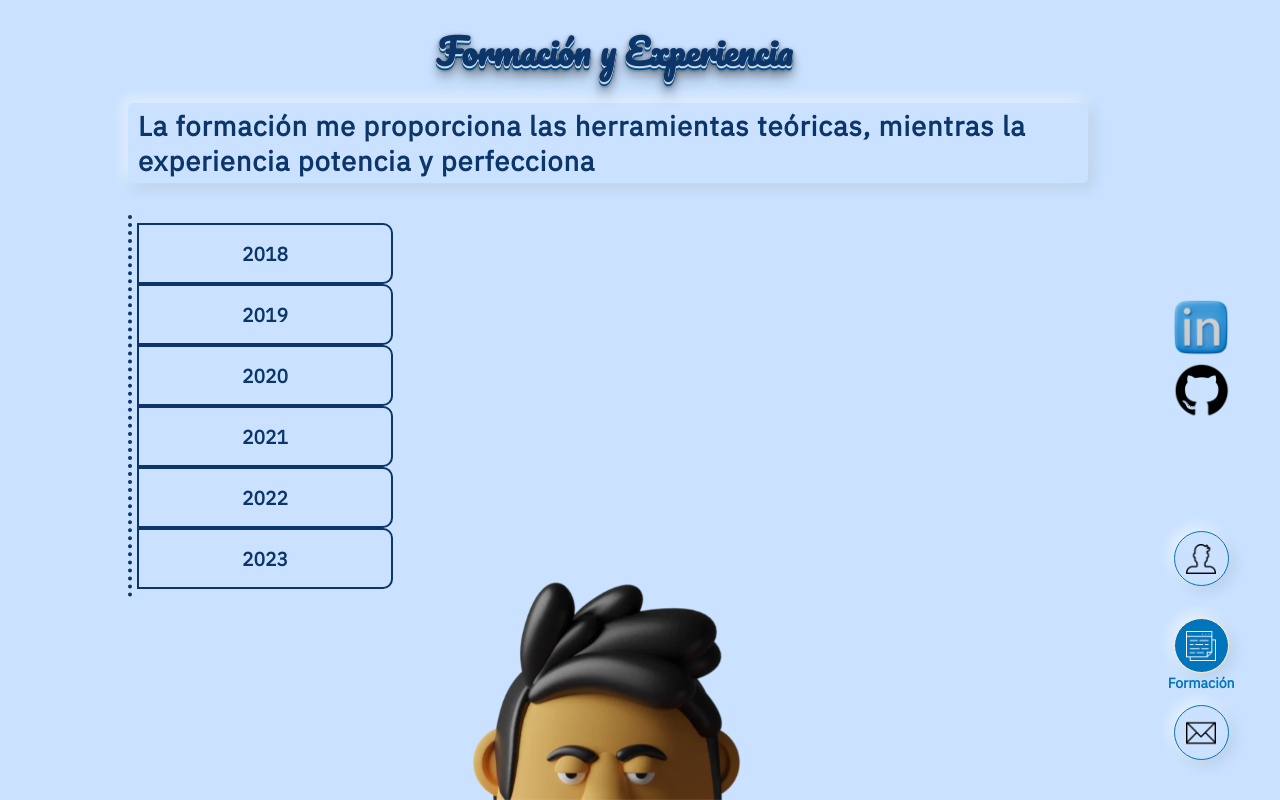
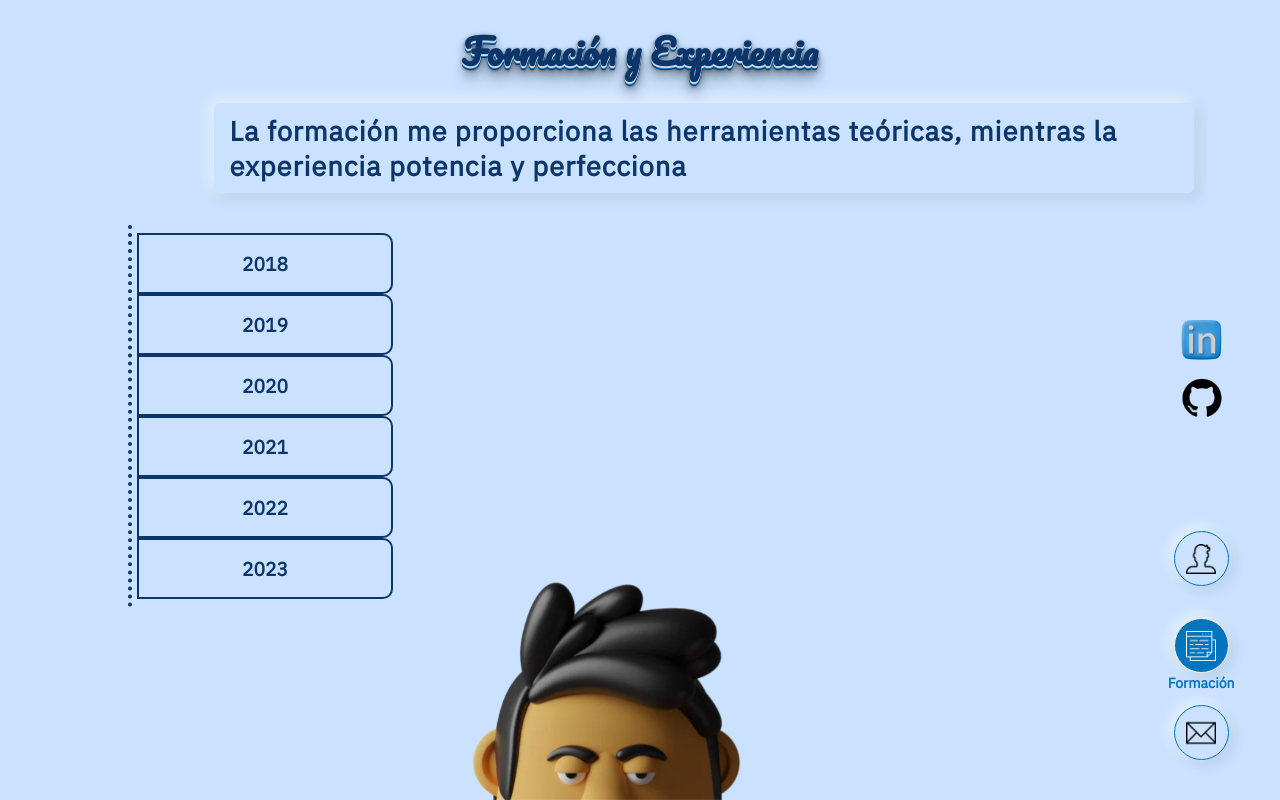
Before and after one commit to JairoGarGon/portfolio, a Vue app: page /formacion in a window 1280 px wide. Built offline with nearby package versions, Linux system fonts and the light colour scheme.

Commit message:
pequeños ajustes visuales

```diff
--- a/src/componentes/ConocemeComponente.vue
+++ b/src/componentes/ConocemeComponente.vue
@@ -83,7 +83,6 @@ export default {
 .conoceme{
     width: 100%;
     padding-top: 4vh !important;
-    padding-right: 4vw !important;
     display: flex;
     flex-direction: column;
     align-content: center;
@@ -99,8 +98,11 @@ export default {
     animation: right 2s linear;
 }
 .cajaTextos{
-    margin-left: 4vw !important;
-    margin-top: 2vh !important;
+  display: flex;
+  flex-direction: column;
+  flex-wrap: wrap;
+  align-content: center;
+  margin-top: 2vh !important;
 }
 
 .textoDescripcion{
@@ -109,9 +111,9 @@ export default {
     color:var(--color1);
     letter-spacing: 1px;
     margin-bottom: 2vh !important;
-    padding:5px 10px !important;
+    padding: 10px 15px !important;
     font-family:var(--fuenteTextos);
-    width:90vw;
+    width:85vw;
     height:auto;
     border-radius: 5px;
     box-shadow: var(--sombraSuave)
@@ -119,7 +121,7 @@ export default {
 
 
 .ultimo{
-    width: 58vw;
+    width: 55vw;
     margin-left: 22vw !important;
 }
 
@@ -134,7 +136,7 @@ export default {
     z-index: 1;
     left:-15vw;
     bottom: -5px !important;
-    width: 90vw !important;
+    width: 85vw !important;
     animation: revelarSaly 2s linear forwards;
 }
 
--- a/src/componentes/ContactoComponente.vue
+++ b/src/componentes/ContactoComponente.vue
@@ -2,12 +2,15 @@
   <section class="seccionContacto">
     <h2 class="contacto" id="contacto">Conozcámonos</h2>
 
-    <form class="formContacto" action="mailto:jairo1011@hotmail.com" method="post" enctype="text/plain">
+    <form class="formContacto" @submit.prevent="enviarFormulario">
       <label class="textoForm" for="nombre">Nombre:</label>
       <input class="inputForm" type="text" id="nombre" v-model="nombre" required>
 
       <label class="textoForm" for="mensaje">Mensaje:</label>
       <textarea class="inputForm" id="mensaje" v-model="mensaje" required></textarea>
+
+      <div v-if="mensajeEnviado" class="mensaje-exito">Mensaje enviado con éxito. ¡Gracias!</div>
+      <div v-if="mensajeError" class="mensaje-error">Hubo un error al enviar el mensaje. Por favor, inténtalo de nuevo.</div>
 
       <div class="cajaBtn">
         <button class="btnForm animated-button1" type="submit">
@@ -28,7 +31,7 @@
 </template>
 
 <script>
-import MenuWeb from '../componentes/MenuWeb.vue'
+import MenuWeb from '../componentes/MenuWeb.vue';
 
 export default {
   name: 'ContactoComponente',
@@ -38,13 +41,44 @@ export default {
   data() {
     return {
       nombre: '',
-      mensaje: ''
+      mensaje: '',
+      mensajeEnviado: false,
+      mensajeError: false,
     };
-  }
+  },
+  methods: {
+    enviarFormulario() {
+      const destinatario = 'jairo1011@hotmail.com';
+      const asunto = 'Mensaje desde formulario de contacto';
+      const cuerpo = `Nombre: ${this.nombre}%0A%0A${this.mensaje}`;
+
+      const mailtoURL = `mailto:${destinatario}?subject=${encodeURIComponent(asunto)}&body=${encodeURIComponent(cuerpo)}`;
+
+      // Abre el cliente de correo predeterminado del usuario
+      window.location.href = mailtoURL;
+
+      // Muestra un mensaje al usuario
+      this.mensajeEnviado = true;
+
+      // Puedes agregar un pequeño retraso antes de reiniciar el estado
+      setTimeout(() => {
+        this.mensajeEnviado = false;
+        this.nombre = ''; // Limpiar el formulario si es necesario
+        this.mensaje = '';
+      }, 3000); // Reinicia el estado después de 3 segundos
+    },
+  },
 };
 </script>
 
 <style scoped>
+.mensaje-exito {
+  color: green;
+}
+
+.mensaje-error {
+  color: red;
+}
 .seccionContacto{
   width: 100vw;
   height: 100vh;
@@ -54,7 +88,6 @@ export default {
   align-content: flex-start
 }
 .contacto{
-  width: 100%;
   padding-top: 4vh !important;
   display: flex;
   flex-direction: column;
@@ -74,11 +107,11 @@ export default {
   animation: revelarForm 2s linear;
   box-shadow: var(--sombraSuave);
   height: auto;
-  width: 80vw;
-  margin-top: 8vh !important;
+  width: 70vw;
+  margin-top: 6vh !important;
   display: flex;
   flex-direction: column;
-  padding: 2vh 4vw !important;
+  padding: 2vh 5vw !important;
   border-radius: 20px 20px 20px 0;
 }
 .textoForm, .btnForm{
@@ -106,7 +139,6 @@ export default {
 }
 
 .animated-button1 {
-  display: inline-block;
   -webkit-transform: translate(0%, 0%);
           transform: translate(0%, 0%);
   overflow: hidden;
@@ -219,9 +251,9 @@ export default {
     position:fixed;
     background-color: transparent;
     z-index: 1;
-    left: -70vw;
+    left: -60vw;
     bottom: -20vh !important;
-    width: 150vw !important;
+    width: 130vw !important;
     animation: revelarSaly 2s linear forwards;
 }
 
--- a/src/componentes/FormacionComponente.vue
+++ b/src/componentes/FormacionComponente.vue
@@ -564,7 +564,6 @@ export default {
 .formYExp{
   width: 100%;
   padding-top: 4vh !important;
-  padding-right: 4vw !important;
   display: flex;
   flex-direction: column;
   align-content: center;
@@ -578,6 +577,10 @@ export default {
   font-family: var(--fuenteTitulos);
   font-size: 2.2em;
   animation: top 2s linear;
+}
+.textoDescripcion{
+  width: 85%;
+  padding: 10px 15px !important;
 }
 /* .bola{
   width: 15px;
--- a/src/componentes/HomeComponente.vue
+++ b/src/componentes/HomeComponente.vue
@@ -113,7 +113,6 @@ export default {
 }
 
 .animated-button1 {
-  display: inline-block;
   -webkit-transform: translate(0%, 0%);
           transform: translate(0%, 0%);
   overflow: hidden;
--- a/src/componentes/MenuWeb.vue
+++ b/src/componentes/MenuWeb.vue
@@ -1,9 +1,9 @@
 <template>
   <div class="navigation">
-    <a  to="https://www.linkedin.com/in/jairogargon/" >
+    <a class="btnRedes" href="https://www.linkedin.com/in/jairogargon/" >
       <img class="iconosRedes" src="../assets/linkedinLogo.webp" alt="icono portada">
     </a>
-    <a  to="https://github.com/JairoGarGon" >
+    <a class="btnRedes" href="https://github.com/JairoGarGon" >
       <img class="iconosRedes" src="../assets/github.webp" alt="icono portada">
     </a>
     <br>
@@ -114,11 +114,14 @@ export default {
   /* color: var(--color3) !important; */
   filter:invert(1);
 }
-
+.btnRedes{
+  background-color: transparent !important;
+}
 .iconosRedes{
   background-color: transparent !important;
-  width: 60px;
-  height: 60px;
+  width: 45px;
+  height: 45px;
+  margin-top: 10px !important;
 }
 
 
```
Lines whose indentation alone changed are shown as unchanged.
